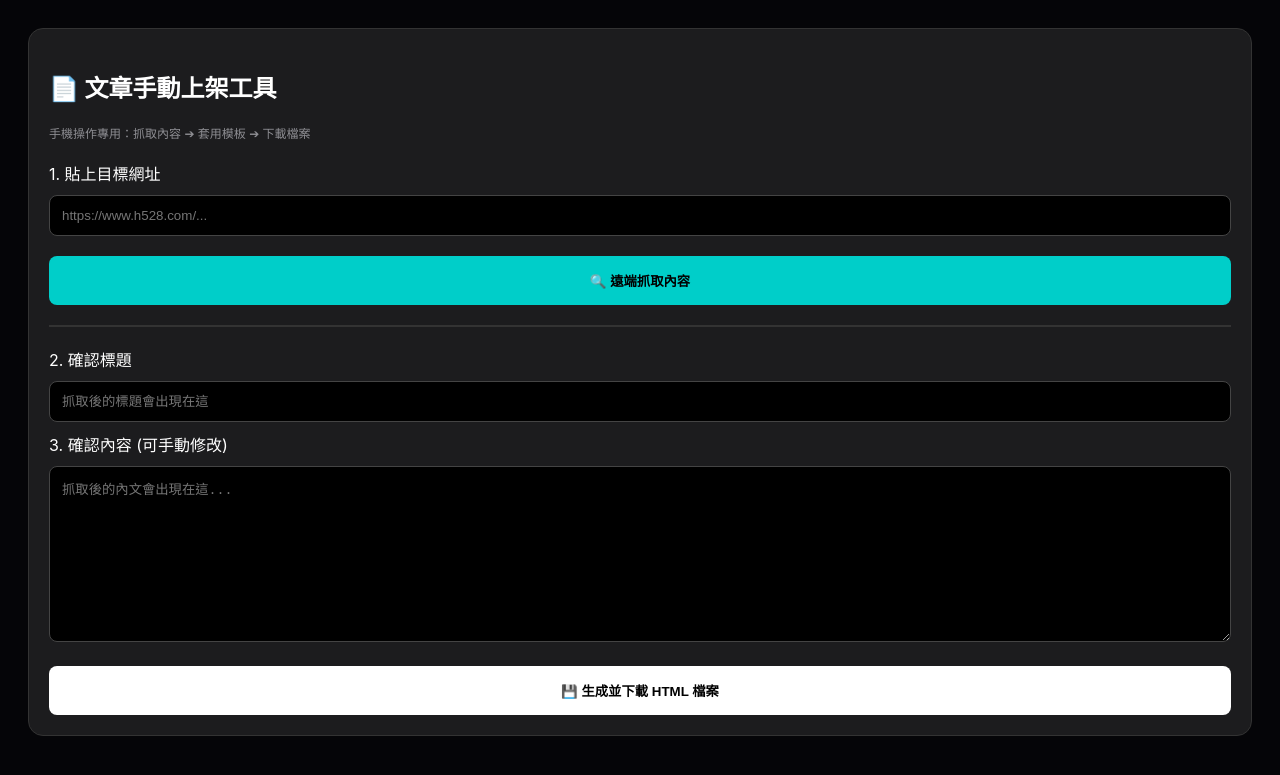
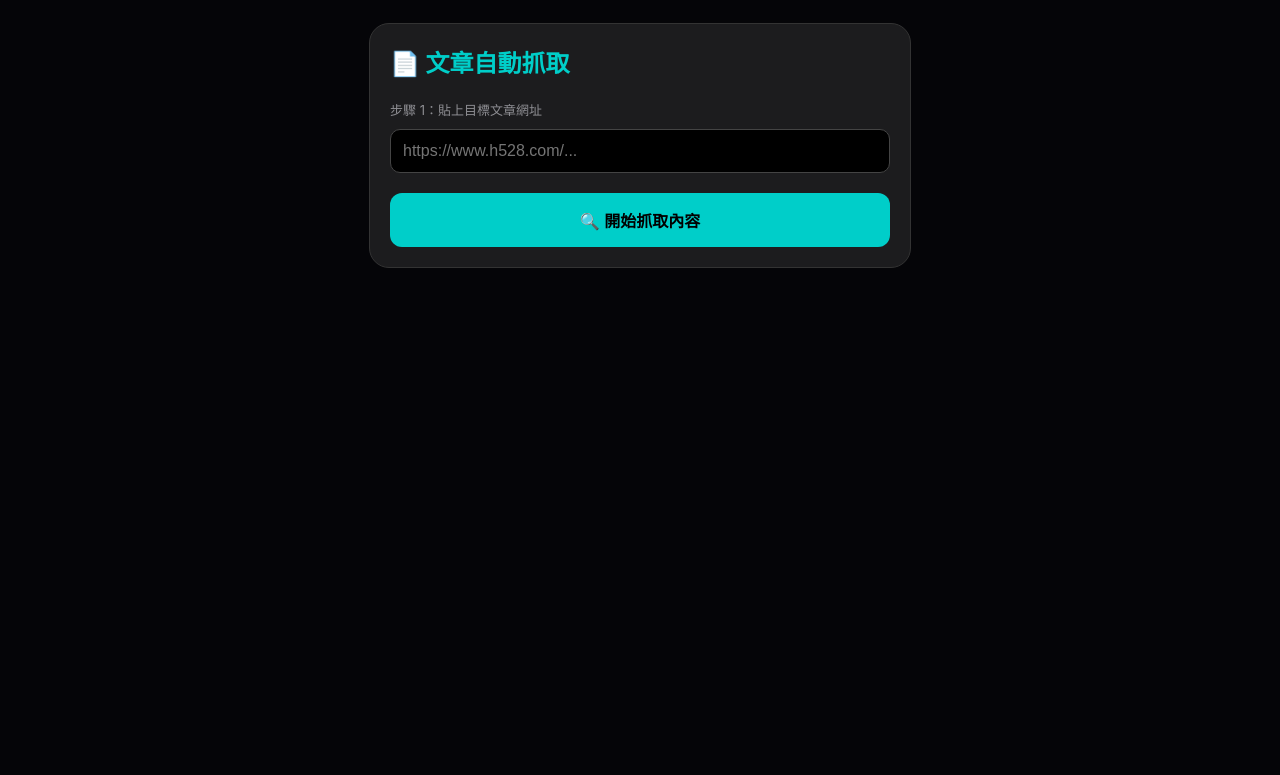
Before and after one commit to mobsp/mobsp.github.io, a Jekyll site: the page tol/grab/index.html, which Jekyll copies as it is, in a window 1280 px wide. Shown: the top 775 px of the page. Built offline with Jekyll 4.4.1, drawn with Linux system fonts in a browser that asks for light colours.

```diff
--- a/history.html
+++ b/history.html
@@ -1,5 +1,6 @@
 <!DOCTYPE html><html><head><meta charset="UTF-8"><title>系統進化日誌</title><link rel="stylesheet" href="style.css"></head><body>
 <div class="container"><h1>🚀 系統進化日誌</h1><ul class="timeline">
+<li><span class='date'>2026-03-19</span><span class='msg'>更新 index.html</span></li>
 <li><span class='date'>2026-03-19</span><span class='msg'>创建 index.html</span></li>
 <li><span class='date'>2026-03-19</span><span class='msg'>删除 server.js</span></li>
 <li><span class='date'>2026-03-19</span><span class='msg'>删除 index.html</span></li>
@@ -13,5 +14,4 @@
 <li><span class='date'>2026-03-19</span><span class='msg'>更新 大嫂與二哥.html</span></li>
 <li><span class='date'>2026-03-19</span><span class='msg'>更新 index.html</span></li>
 <li><span class='date'>2026-03-19</span><span class='msg'>更新 index.html</span></li>
-<li><span class='date'>2026-03-19</span><span class='msg'>更新 index.html</span></li>
-<li><span class='date'>2026-03-19</span><span class='msg'>Update articles.json</span></li></ul><a href="index.html" class="back-btn">← 返回主頁</a></div></body></html>
+<li><span class='date'>2026-03-19</span><span class='msg'>更新 index.html</span></li></ul><a href="index.html" class="back-btn">← 返回主頁</a></div></body></html>
--- a/tol/grab/index.html
+++ b/tol/grab/index.html
@@ -3,45 +3,46 @@
 <head>
     <meta charset="UTF-8">
     <meta name="viewport" content="width=device-width, initial-scale=1.0">
-    <title>Ⲙ𝔬ⲃ¡ⳝ𝔭ⲁ𝔠ⲉ | 手動轉換工具</title>
+    <title>Ⲙ𝔬ⲃ¡ⳝ𝔭ⲁ𝔠ⲉ | 文章轉換器</title>
     <style>
-        body { background: #050508; color: #fff; font-family: -apple-system, sans-serif; padding: 20px; }
-        .box { background: #1c1c1e; padding: 20px; border-radius: 15px; border: 1px solid #333; }
-        input, textarea { width: 100%; padding: 12px; margin: 10px 0; background: #000; border: 1px solid #444; color: #00cec9; border-radius: 8px; box-sizing: border-box; }
-        button { width: 100%; padding: 15px; background: #00cec9; border: none; border-radius: 8px; font-weight: bold; cursor: pointer; margin-top: 10px; }
-        .hint { font-size: 12px; color: #8e8e93; margin-bottom: 20px; }
+        body { background: #050508; color: #fff; font-family: -apple-system, sans-serif; padding: 15px; }
+        .card { background: #1c1c1e; padding: 20px; border-radius: 20px; border: 1px solid #333; max-width: 500px; margin: auto; }
+        input, textarea { width: 100%; padding: 12px; margin: 10px 0; background: #000; border: 1px solid #444; color: #00cec9; border-radius: 10px; box-sizing: border-box; font-size: 16px; }
+        button { width: 100%; padding: 15px; background: #00cec9; border: none; border-radius: 12px; font-weight: bold; font-size: 16px; margin-top: 10px; color: #000; }
+        .result-box { margin-top: 20px; display: none; }
+        label { color: #8e8e93; font-size: 13px; }
     </style>
 </head>
 <body>
-    <div class="box">
-        <h2>📄 文章手動上架工具</h2>
-        <p class="hint">手機操作專用：抓取內容 ➔ 套用模板 ➔ 下載檔案</p>
+    <div class="card">
+        <h2 style="color:#00cec9; margin-top:0;">📄 文章自動抓取</h2>
+        <label>步驟 1：貼上目標文章網址</label>
+        <input type="text" id="targetUrl" placeholder="https://www.h528.com/...">
+        <button id="grabBtn" onclick="fetchArticle()">🔍 開始抓取內容</button>
 
-        <label>1. 貼上目標網址</label>
-        <input type="text" id="url" placeholder="https://www.h528.com/...">
+        <div id="resultArea" class="result-box">
+            <hr style="border:0.5px solid #333; margin:20px 0;">
+            <label>步驟 2：預覽並微調標題</label>
+            <input type="text" id="resTitle">
 
-        <button onclick="fetchContent()">🔍 遠端抓取內容</button>
-
-        <hr style="border: 0.5px solid #333; margin: 20px 0;">
-
-        <label>2. 確認標題</label>
-        <input type="text" id="title" placeholder="抓取後的標題會出現在這">
-
-        <label>3. 確認內容 (可手動修改)</label>
-        <textarea id="content" rows="10" placeholder="抓取後的內文會出現在這..."></textarea>
-
-        <button onclick="downloadFile()" style="background: #fff; color: #000;">💾 生成並下載 HTML 檔案</button>
+            <label>步驟 3：複製下方代碼並存成 HTML</label>
+            <textarea id="resCode" rows="15" readonly onclick="this.select()"></textarea>
+            <button onclick="copyCode()" style="background:#fff;">📋 點擊複製全部代碼</button>
+            <p id="status" style="font-size:12px; text-align:center; color:#8e8e93; margin-top:10px;"></p>
+        </div>
     </div>
 
     <script>
-        // 使用公共代理繞過跨網域限制
-        async function fetchContent() {
-            const url = document.getElementById('url').value;
+        async function fetchArticle() {
+            const url = document.getElementById('targetUrl').value;
+            const btn = document.getElementById('grabBtn');
             if(!url) return alert('請輸入網址');
 
-            document.getElementById('title').value = "正在抓取中...";
+            btn.innerText = "⏳ 抓取中...";
+            btn.disabled = true;
 
             try {
+                // 使用公共代理繞過 CORS 限制
                 const proxyUrl = `https://api.allorigins.win/get?url=${encodeURIComponent(url)}`;
                 const response = await fetch(proxyUrl);
                 const data = await response.json();
@@ -49,56 +50,56 @@
                 const parser = new DOMParser();
                 const doc = parser.parseFromString(data.contents, 'text/html');
 
-                // 抓取標題與段落
-                const title = doc.querySelector('h1')?.innerText || "未命名文章";
-                let content = "";
-                doc.querySelectorAll('p').each((p) => {
-                    if(p.innerText.trim()) content += p.innerText.trim() + "\n\n";
+                // 自動解析標題與內文
+                const title = doc.querySelector('h1')?.innerText.trim() || "未命名文章";
+                let paragraphs = "";
+                doc.querySelectorAll('p').forEach(p => {
+                    const text = p.innerText.trim();
+                    if(text && text.length > 5) { // 過濾掉太短的雜訊
+                        paragraphs += `<p>${text}</p>\n                `;
+                    }
                 });
 
-                document.getElementById('title').value = title;
-                document.getElementById('content').value = content;
-            } catch (e) {
-                alert('抓取失敗，請檢查網路或手動貼入內容');
-                document.getElementById('title').value = "";
-            }
-        }
-
-        function downloadFile() {
-            const title = document.getElementById('title').value;
-            const content = document.getElementById('content').value;
-            if(!title || !content) return alert('請先抓取或輸入內容');
-
-            // 將純文字轉為您的流光模板格式
-            const paragraphs = content.split('\n\n').map(p => `<p>${p}</p>`).join('\n                ');
-
-            const template = `<!DOCTYPE html>
+                // 生成最終模板
+                const finalHTML = `<!DOCTYPE html>
 <html lang="zh-TW">
 <head>
     <meta charset="UTF-8">
     <meta name="viewport" content="width=device-width, initial-scale=1.0, viewport-fit=cover">
     <title>${title} | Ⲙ𝔬ⲃ¡ⳝ𝔭ⲁ𝔠ⲉ</title>
-    <link rel="stylesheet" href="https://cdnjs.cloudflare.com/ajax/libs/font-awesome/6.4.0/css/all.min.css">
     <style>
-        :root { --ios-bg: #000; --article-text-color: #ffffff; --article-font-size: 17px; --accent-color: #00cec9; }
-        body { font-family: -apple-system, sans-serif; background: #000; color: #fff; line-height: 1.7; margin: 0; }
-        .article-container { max-width: 480px; margin: 0 auto; padding: 40px 20px 100px; }
-        .post-content p { margin-bottom: 20px; text-align: justify; }
+        body { font-family: -apple-system, sans-serif; background: #000; color: #fff; line-height: 1.8; margin: 0; }
+        .article-container { max-width: 480px; margin: 0 auto; padding: 50px 20px; }
+        .post-content p { margin-bottom: 25px; text-align: justify; font-size: 18px; }
     </style>
 </head>
 <body>
     <div class="article-container">
-        <h1>${title}</h1>
-        <div class="post-content">${paragraphs}</div>
+        <h1 style="font-size:26px;">${title}</h1>
+        <div class="post-content">
+                ${paragraphs}
+        </div>
     </div>
 </body>
 </html>`;
 
-            const blob = new Blob([template], { type: 'text/html' });
-            const a = document.createElement('a');
-            a.href = URL.createObjectURL(blob);
-            a.download = `${title.substring(0,10)}.html`;
-            a.click();
+                document.getElementById('resTitle').value = title;
+                document.getElementById('resCode').value = finalHTML;
+                document.getElementById('resultArea').style.display = 'block';
+                btn.innerText = "🔍 重新抓取";
+            } catch (e) {
+                alert('抓取失敗，可能是該網站封鎖了代理請求。');
+                btn.innerText = "🔍 重試";
+            } finally {
+                btn.disabled = false;
+            }
+        }
+
+        function copyCode() {
+            const code = document.getElementById('resCode');
+            code.select();
+            document.execCommand('copy');
+            document.getElementById('status').innerText = "✅ 已複製！現在可以去 GitHub 貼上了";
         }
     </script>
 </body>
```
